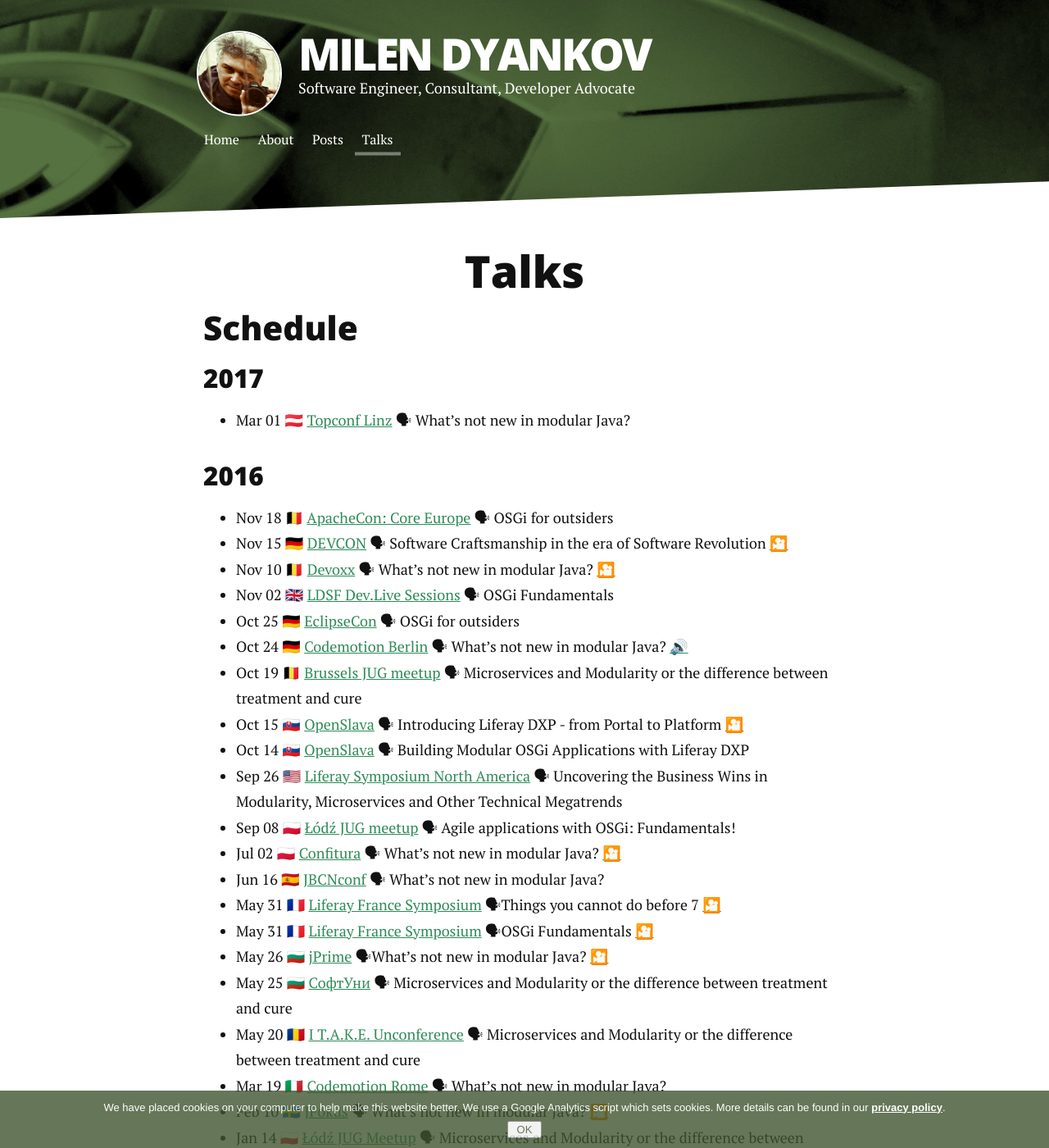
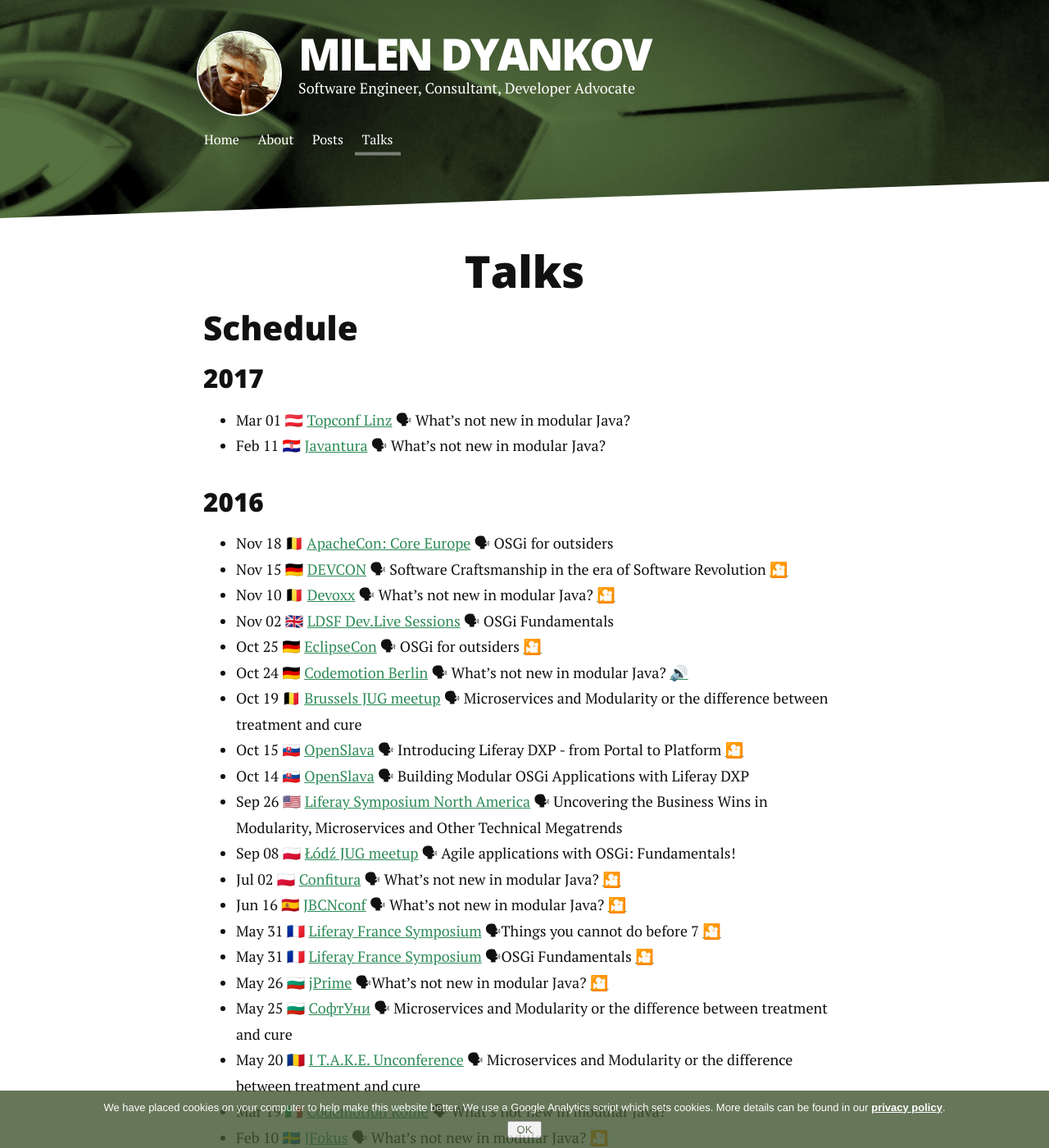
Before and after one commit to azzazzel/azzazzel.github.io, a Jekyll site: the page built from talks.md, in a window 1280 px wide and 1400 px high. Shown: the whole window at 82% size. Built offline with Jekyll 4.4.1, drawn with Linux system fonts in a browser that asks for light colours; nearby versions of some CDN libraries; some of the changed lines change nothing that is shown.

Commit message:
Updated talks page

```diff
--- a/talks.md
+++ b/talks.md
@@ -7,7 +7,8 @@
 
 ### 2017
 
- - Mar 01 🇦🇹 [Topconf Linz](http://topconf.com/linz-2017/) 🗣 What's not new in modular Java?
+- Mar 01 🇦🇹 [Topconf Linz](http://topconf.com/linz-2017/) 🗣 What's not new in modular Java?
+- Feb 11 🇭🇷 [Javantura](https://javantura.com/javantura-v4/) 🗣 What's not new in modular Java?
 
 
 ### 2016
@@ -16,7 +17,7 @@
  - Nov 15 🇩🇪 [DEVCON](https://web.liferay.com/web/events2016) 🗣 Software Craftsmanship in the era of Software Revolution [🎦](https://www.youtube.com/watch?v=OfCsp4h0puY)
  - Nov 10 🇧🇪 [Devoxx](https://devoxx.be/) 🗣 What's not new in modular Java? [🎦](https://www.youtube.com/watch?v=gHk_XxRKNiw)
  - Nov 02 🇬🇧 [LDSF Dev.Live Sessions](https://www.eventbrite.com/e/devlive-sessions-2016-registration-23823597020#) 🗣 OSGi Fundamentals
- - Oct 25 🇩🇪 [EclipseCon](https://www.eclipsecon.org/europe2016/) 🗣 OSGi for outsiders
+ - Oct 25 🇩🇪 [EclipseCon](https://www.eclipsecon.org/europe2016/) 🗣 OSGi for outsiders [🎦](https://www.youtube.com/watch?v=hwV0HwwVOy0)
  - Oct 24 🇩🇪 [Codemotion Berlin](http://berlin2016.codemotionworld.com/) 🗣 What's not new in modular Java? [🔊](https://www.voicerepublic.com/talks/what-s-not-new-in-modular-java)
  - Oct 19 🇧🇪 [Brussels JUG meetup](https://www.meetup.com/BruJUG/events/234421071/) 🗣 Microservices and Modularity or the difference between treatment and cure
  - Oct 15 🇸🇰 [OpenSlava](http://www.openslava.sk/2016/) 🗣 Introducing Liferay DXP - from Portal to Platform [🎦](https://www.youtube.com/watch?v=MLkar6MBXww)
@@ -24,7 +25,7 @@
  - Sep 26 🇺🇸 [Liferay Symposium North America](https://web.liferay.com/web/events2016/northamerica) 🗣 Uncovering the Business Wins in Modularity, Microservices and Other Technical Megatrends
  - Sep 08 🇵🇱 [Łódź JUG meetup](https://www.meetup.com/Java-User-Group-Lodz/events/233394575/) 🗣 Agile applications with OSGi: Fundamentals!
  - Jul 02 🇵🇱 [Confitura](http://2016.confitura.pl) 🗣 What's not new in modular Java? [🎦](https://www.youtube.com/watch?v=VsYL9EezaW4)
- - Jun 16 🇪🇸 [JBCNconf](http://www.jbcnconf.com/2016) 🗣 What's not new in modular Java?
+ - Jun 16 🇪🇸 [JBCNconf](http://www.jbcnconf.com/2016) 🗣 What's not new in modular Java? [🎦](https://www.youtube.com/watch?v=2V8OEtZBBco)
  - May 31 🇫🇷 [Liferay France Symposium](https://www.liferay.com/en/web/france2015) 🗣Things you cannot do before 7 [🎦](https://www.youtube.com/watch?v=nAit8wRdcrc&index=1)
  - May 31 🇫🇷 [Liferay France Symposium](https://www.liferay.com/en/web/france2015) 🗣OSGi Fundamentals [🎦](https://www.youtube.com/watch?v=R-VeJLp6pVA)
  - May 26 🇧🇬 [jPrime](http://jprime.io/) 🗣What's not new in modular Java? [🎦](https://www.youtube.com/watch?v=NKS5VU_r7Bo)
```
